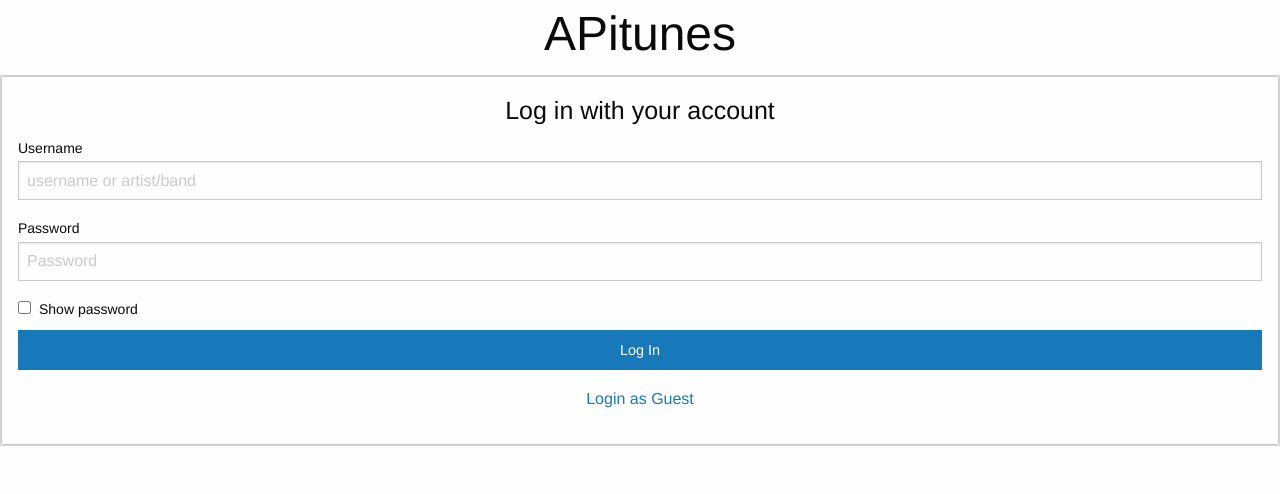
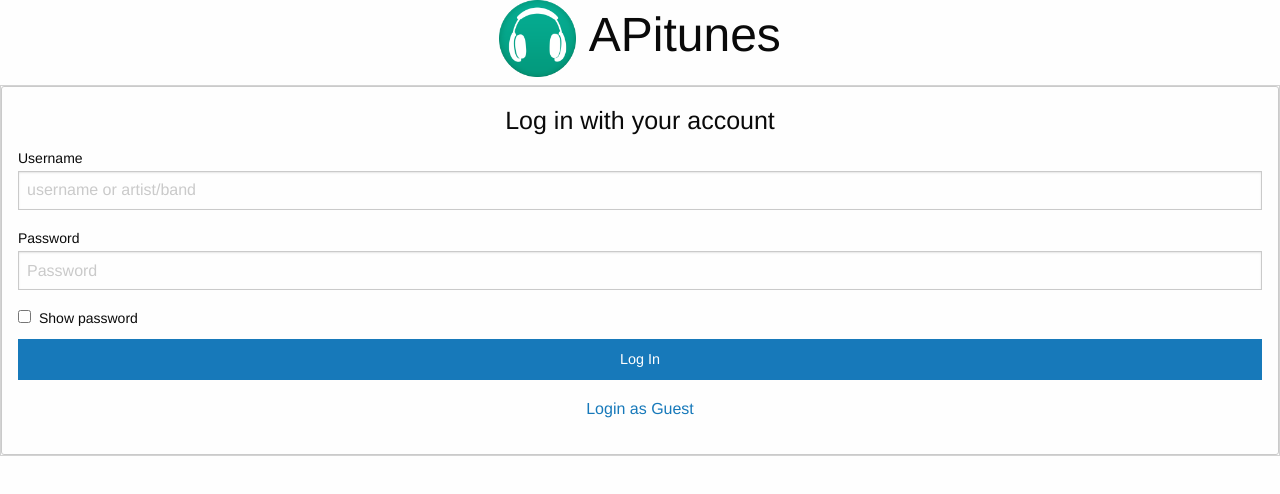
Before and after one commit to APitunesGroup/APitunes, a website: page public/index.html at #/login in a window 1280 px wide. Drawn offline with nearby package versions, Linux system fonts and the light colour scheme; some packages are replaced by stand-ins of ours.

Commit message:
icon to login page

```diff
--- a/FrontEnd/sass/_login.scss
+++ b/FrontEnd/sass/_login.scss
@@ -19,5 +19,8 @@ $form-radius: $global-radius;
 }
 h1.ng-scope {
   text-align: center;
-
 }
+#logoIcon {
+  max-width: 6%;
+  margin-right: 1%;
+}
--- a/public/templates/loginTemplate.html
+++ b/public/templates/loginTemplate.html
@@ -1,4 +1,4 @@
-<h1>APitunes</h1>
+<h1><img id="logoIcon" src="./images/headphones.png" alt="" />APitunes</h1>
 <!-- LOGIN FORM -->
 <div class="row">
   <div class="medium-6 medium-centered large-4 large-centered columns">
```
Also changed, not shown: FrontEnd/index.html (+0 -1 lines), FrontEnd/templates/loginTemplate.html (+1 -1 lines), public/index.html (+0 -1 lines), public/styles.css.
